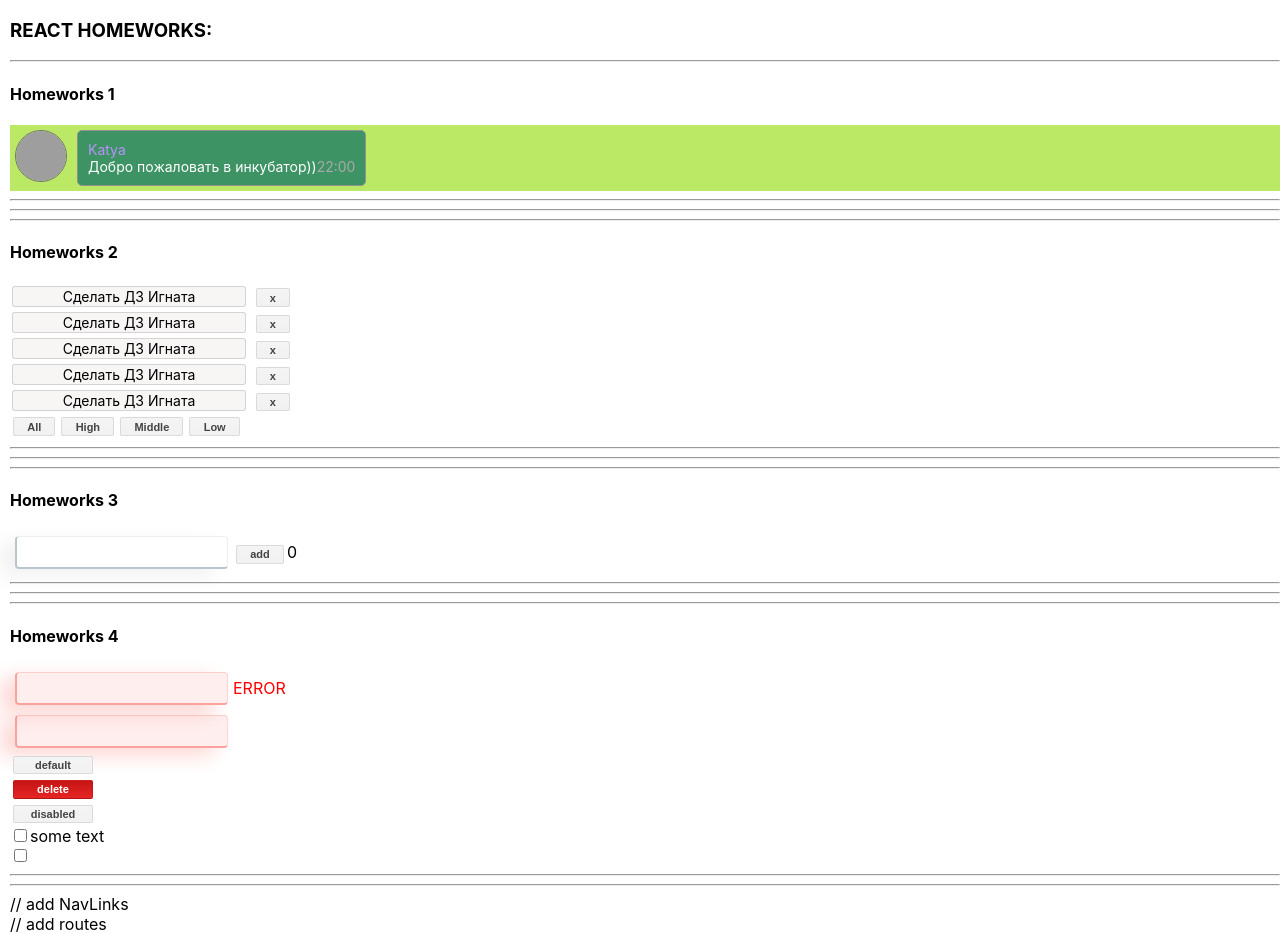
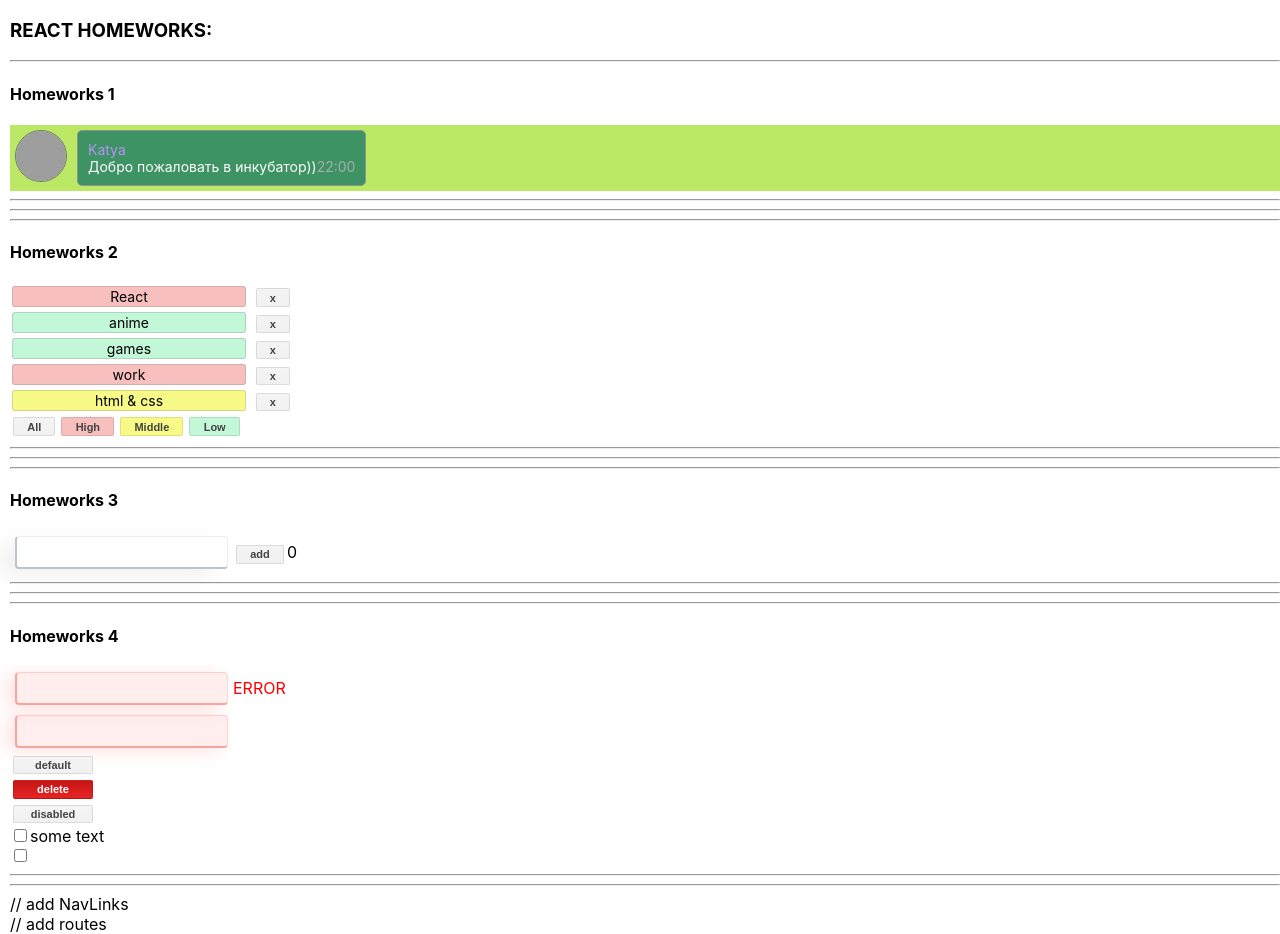
Before and after one commit to phoenix2307/homeworks_by_Ignat, a React (Create React App) app: page / in a window 1280 px wide. Built offline with nearby package versions, Linux system fonts and the light colour scheme; grey boxes are pictures that could not be loaded.

Commit message:
repair hw2

```diff
--- a/src/p2-homeworks/h2/Affair.tsx
+++ b/src/p2-homeworks/h2/Affair.tsx
@@ -12,12 +12,25 @@ function Affair(props: AffairPropsType) {
     const deleteCallback = () => {
         props.deleteAffairCallback(props.affair._id)
     }// need to fix
+    const styleByPriority = () => {
+        if(props.affair.priority === 'high') {
+            return s.style_high
+        }
+        if(props.affair.priority === 'middle') {
+            return s.style_middle
+        }
+        if(props.affair.priority === 'low') {
+            return s.style_low
+        }
+    }
+
+    let currentStyle = styleByPriority()
 
     return (
         <div>
-            <span className={s.area}>Сделать ДЗ Игната</span>
+            <span className={s.area + ' ' + currentStyle}>{props.affair.name}</span>
 
-            <span> <button onClick={deleteCallback} className={s.buttonGrey}>x</button></span>
+            <span> <button onClick={deleteCallback} className={s.buttonGrey + ' ' + s.delete_button}>x</button></span>
 
 
         </div>
--- a/src/p2-homeworks/h2/Affairs.module.css
+++ b/src/p2-homeworks/h2/Affairs.module.css
@@ -13,7 +13,7 @@
     border-radius: 3px;
     background: #eee7e766;
 }
-
+/*------------------------------------------*/
 .buttonGrey {
     display: inline-block;
     font-family: arial,sans-serif;
@@ -42,3 +42,32 @@
     background: rgb(238,238,238) linear-gradient(rgb(238,238,238), rgb(224,224,224));
     box-shadow: 0 1px 2px rgba(0,0,0,.1) inset;
 }
+/*------------------------------------------*/
+.style_high {
+background: rgba(239, 116, 116, 0.46);
+}
+.style_high:hover {
+    background: rgba(241, 241, 241, 0.62);
+    border-color: rgba(245, 42, 42, 0.58);
+}
+
+.style_middle {
+    background: rgba(239, 245, 12, 0.49);
+
+}
+.style_middle:hover {
+    background: rgba(241, 241, 241, 0.62);
+    border-color: rgba(235, 250, 26, 0.94);
+}
+
+.style_low {
+    background: rgba(116, 239, 165, 0.44);
+}
+.style_low:hover {
+    background: rgba(241, 241, 241, 0.62);
+    border-color: rgb(36, 245, 147);
+}
+
+.delete_button:hover {
+    color: red;
+}
--- a/src/p2-homeworks/h2/Affairs.tsx
+++ b/src/p2-homeworks/h2/Affairs.tsx
@@ -30,9 +30,9 @@ function Affairs(props: AffairsPropsType) {
             {mappedAffairs}
 
             <button onClick={setAll} className={s.buttonGrey}>All</button>
-            <button onClick={setHigh} className={s.buttonGrey}>High</button>
-            <button onClick={setMiddle} className={s.buttonGrey}>Middle</button>
-            <button onClick={setLow} className={s.buttonGrey}>Low</button>
+            <button onClick={setHigh} className={s.buttonGrey + ' ' + s.style_high}>High</button>
+            <button onClick={setMiddle} className={s.buttonGrey + ' ' + s.style_middle}>Middle</button>
+            <button onClick={setLow} className={s.buttonGrey + ' ' + s.style_low}>Low</button>
         </div>
     )
 }
--- a/src/p2-homeworks/h4/common/c1-SuperInputText/SuperInputText.module.css
+++ b/src/p2-homeworks/h4/common/c1-SuperInputText/SuperInputText.module.css
@@ -8,21 +8,18 @@
     border-bottom: #607d8b70 2px solid;
     border-top: #9e9e9e29 0.5px solid;
     border-right: #9e9e9e29 0.5px solid;
-    box-shadow: -14px 7px 20px 0px rgb(0 0 0 / 6%);
+    box-shadow: -9px 6px 20px 0 rgb(0 0 0 / 6%);
     transition: .3s box-shadow;
     border-radius: 4px;
     font-family:inherit;
     font-size: inherit;
 }
 .superInput:hover {
-    box-shadow:-8px 7px 15px 0px rgba(0,0,0,0.2);
+    box-shadow:-8px 7px 15px 0 rgba(0,0,0,0.2);
     /*background-color: red;*/
 }
 
-/*.errorInput {
-    border: 3px solid lime;
-    background: red;
-}*/
+
 
 .error {
     color: red;
@@ -37,9 +34,9 @@
     padding: 5px;
     border-left: #f4433670 2px solid;
     border-bottom: #f4433670 2px solid;
-    border-top: #f443362e 0.5px solid;
-    border-right: #f4433624 0.5px solid;
-    box-shadow: -14px 7px 20px 0px rgb(244 67 54 / 22%);
+    border-top: #f443362e 0.2px solid;
+    border-right: #f4433624 0.2px solid;
+    box-shadow: -8px 3px 18px 0 rgb(252 37 21 / 13%);
     background-color: #f4433617;
     transition: .3s box-shadow;
     border-radius: 4px;
```
